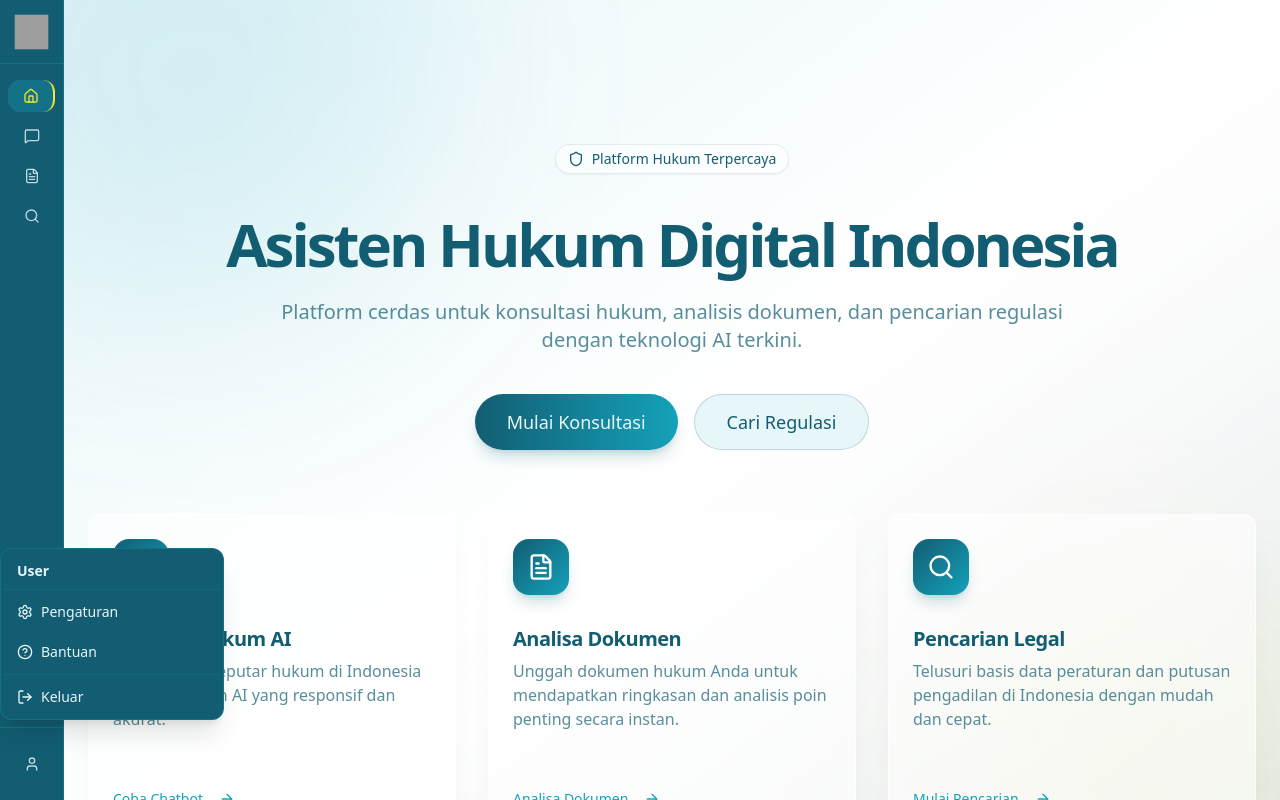
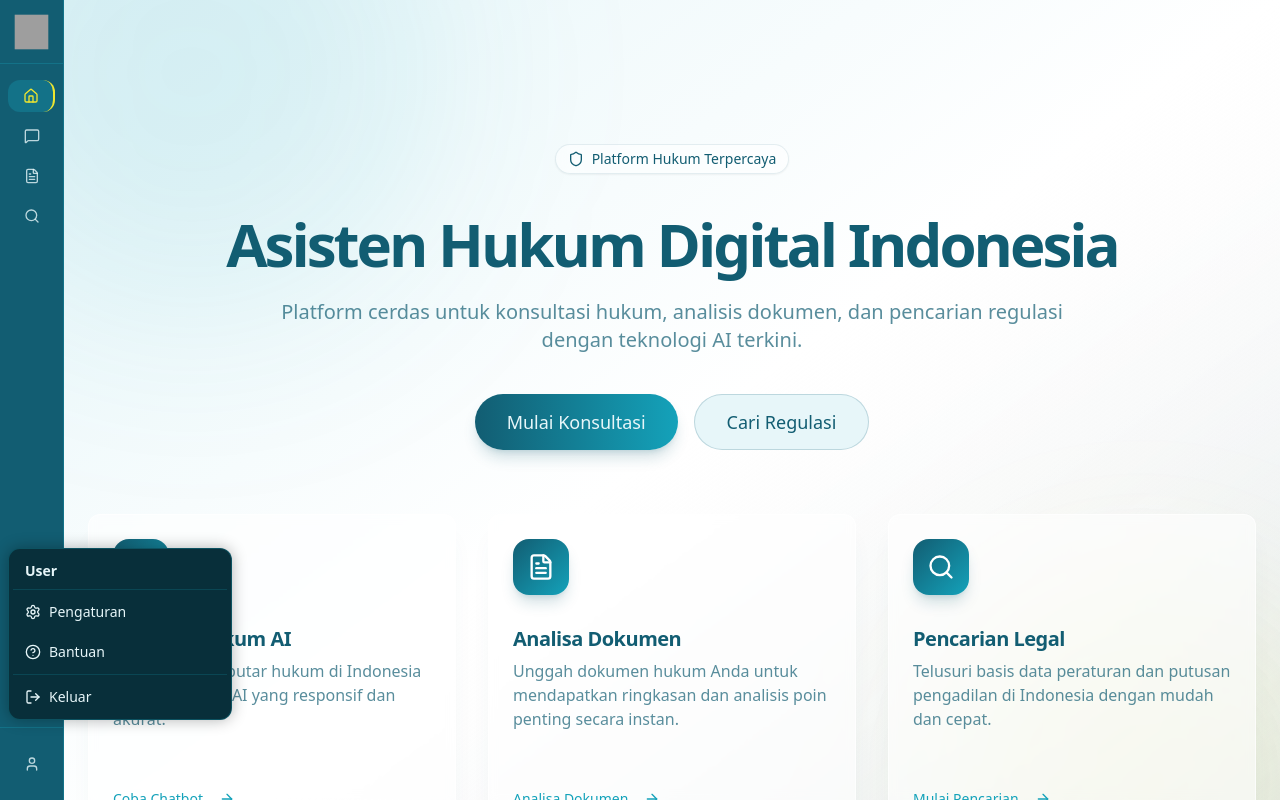
Before and after one commit to KleponPutu21/Legal-AI, a Vue app in the folder frontend/: page /legal in a window 1280 px wide. Both pictures are taken after a click on the button 31 px from the left and 764 px from the top of the page. Built offline with nearby package versions, Linux system fonts and the light colour scheme; grey boxes are pictures that could not be loaded.

Commit message:
change profile modal color

```diff
--- a/frontend/src/layouts/MainLayout.vue
+++ b/frontend/src/layouts/MainLayout.vue
@@ -126,7 +126,7 @@ onClickOutside(profileMenuRef, (event) => {
         <div
           v-if="isProfileMenuOpen"
           ref="profileMenuRef"
-          class="absolute bottom-full left-0 mb-2 w-56 rounded-lg border border-[#14a2ba]/30 bg-[#125d72] p-1 shadow-xl z-50 text-[#e7f6f9]"
+          class="absolute bottom-full left-2 mb-2 w-56 rounded-lg border border-[#14a2ba]/30 bg-[#082f3a] p-1 shadow-[0_0_15px_rgba(0,0,0,0.3)] z-50 text-[#e7f6f9]"
         >
            <div class="px-3 py-2 text-sm font-semibold border-b border-[#14a2ba]/20 mb-1">
              User
```
